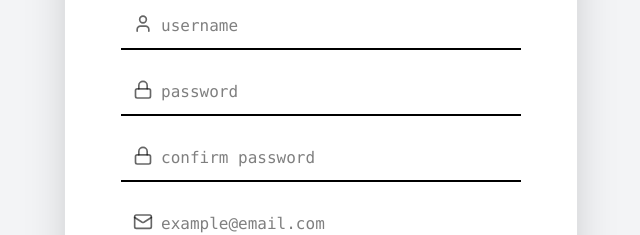
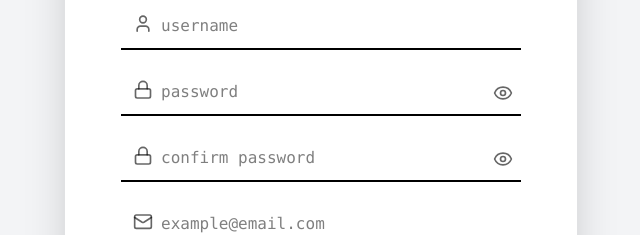
Before and after one commit to RiverFlow96/FullStack-TodoList, a React (Vite) app in the folder frontend/: page /auth/register in a window 1280 px wide. Shown: the part 295-530 px from the top of the page, without its empty margins (319-959 px from the left). Built offline with nearby package versions, Linux system fonts and the light colour scheme; no server answers.

Commit message:
feat(layout): add password visibility toggle and forgot password link

```diff
--- a/frontend/src/layouts/LoginLayout.jsx
+++ b/frontend/src/layouts/LoginLayout.jsx
@@ -1,5 +1,5 @@
 import { Link, useNavigate } from "react-router-dom"
-import { User, Lock } from "lucide-react"
+import { User, Lock, Eye, EyeOff } from "lucide-react"
 import { zodResolver } from "@hookform/resolvers/zod";
 import { loginSchema } from "../utils/schema";
 import { useForm } from "react-hook-form";
@@ -12,6 +12,7 @@ export default function LoginLayout() {
     const navigate = useNavigate()
     const { login, isLoggedIn } = useAuthStore()
     const [loading, setLoading] = useState(false)
+    const [showPassword, setShowPassword] = useState(false)
 
     useEffect(() => {
         if (isLoggedIn) {
@@ -51,9 +52,22 @@ export default function LoginLayout() {
                 {/* Password - Input */}
                 <div className="flex flex-row my-4 sm:my-5 min-w-full relative">
                     <Lock className="absolute left-3 top-1/2 -translate-y-2/3 h-5 w-5 text-black/60" />
-                    <input {...register("password")} className="border-b-2 w-full pl-10 pr-4 py-2.5 text-sm sm:text-base outline-none focus:border-violet-600 transition-colors" type="password" placeholder="password" />
+                    <input {...register("password")} className="border-b-2 w-full pl-10 pr-12 py-2.5 text-sm sm:text-base outline-none focus:border-violet-600 transition-colors" type={showPassword ? "text" : "password"} placeholder="password" />
+                    <button
+                        type="button"
+                        onClick={() => setShowPassword((prev) => !prev)}
+                        className="absolute right-2 top-1/2 -translate-y-1/2 text-black/60 hover:text-black"
+                        aria-label={showPassword ? "Ocultar contraseña" : "Mostrar contraseña"}
+                    >
+                        {showPassword ? <EyeOff className="h-5 w-5" /> : <Eye className="h-5 w-5" />}
+                    </button>
                 </div>
                 {errors.password && <span className="text-red-500 text-sm">{errors.password?.message}</span>}
+                <div className="w-full text-right -mt-2 mb-2">
+                    <Link to={'/auth/forgot-password'} className="text-violet-700 text-sm underline underline-offset-2 hover:text-violet-600">
+                        ¿Olvidaste tu contraseña?
+                    </Link>
+                </div>
                 <button
                     type="submit"
                     disabled={loading}
--- a/frontend/src/layouts/RegisterLayout.jsx
+++ b/frontend/src/layouts/RegisterLayout.jsx
@@ -1,5 +1,5 @@
 import { Link } from "react-router-dom"
-import { User, Lock, Mail } from "lucide-react"
+import { User, Lock, Mail, Eye, EyeOff } from "lucide-react"
 import { toast } from "react-hot-toast";
 import { useForm } from "react-hook-form";
 import { zodResolver } from "@hookform/resolvers/zod";
@@ -14,6 +14,8 @@ export default function RegisterLayout() {
     const { registerUser, isLoggedIn } = useAuthStore()
     const navigate = useNavigate()
     const [loading, setLoading] = useState(false)
+    const [showPassword, setShowPassword] = useState(false)
+    const [showConfirmPassword, setShowConfirmPassword] = useState(false)
 
     useEffect(() => {
         if (isLoggedIn) {
@@ -64,14 +66,30 @@ export default function RegisterLayout() {
                 {/* Password - Input */}
                 <div className="flex flex-row my-4 sm:my-5 min-w-full relative">
                     <Lock className="absolute left-3 top-1/2 -translate-y-2/3 h-5 w-5 text-black/60" />
-                    <input {...register("password")} className="border-b-2 w-full pl-10 pr-4 py-2.5 text-sm sm:text-base outline-none focus:border-violet-600 transition-colors" type="password" placeholder="password" />
+                    <input {...register("password")} className="border-b-2 w-full pl-10 pr-12 py-2.5 text-sm sm:text-base outline-none focus:border-violet-600 transition-colors" type={showPassword ? "text" : "password"} placeholder="password" />
+                    <button
+                        type="button"
+                        onClick={() => setShowPassword((prev) => !prev)}
+                        className="absolute right-2 top-1/2 -translate-y-1/2 text-black/60 hover:text-black"
+                        aria-label={showPassword ? "Ocultar contraseña" : "Mostrar contraseña"}
+                    >
+                        {showPassword ? <EyeOff className="h-5 w-5" /> : <Eye className="h-5 w-5" />}
+                    </button>
                 </div>
                 {errors.password && <span className="text-red-500 text-sm">{errors.password?.message}</span>}
 
                 {/* Confirm Password - Input*/}
                 <div className="flex flex-row my-4 sm:my-5 min-w-full relative">
                     <Lock className="absolute left-3 top-1/2 -translate-y-2/3 h-5 w-5 text-black/60" />
-                    <input {...register("confirmPassword")} className="border-b-2 w-full pl-10 pr-4 py-2.5 text-sm sm:text-base outline-none focus:border-violet-600 transition-colors" type="password" placeholder="confirm password" />
+                    <input {...register("confirmPassword")} className="border-b-2 w-full pl-10 pr-12 py-2.5 text-sm sm:text-base outline-none focus:border-violet-600 transition-colors" type={showConfirmPassword ? "text" : "password"} placeholder="confirm password" />
+                    <button
+                        type="button"
+                        onClick={() => setShowConfirmPassword((prev) => !prev)}
+                        className="absolute right-2 top-1/2 -translate-y-1/2 text-black/60 hover:text-black"
+                        aria-label={showConfirmPassword ? "Ocultar confirmación de contraseña" : "Mostrar confirmación de contraseña"}
+                    >
+                        {showConfirmPassword ? <EyeOff className="h-5 w-5" /> : <Eye className="h-5 w-5" />}
+                    </button>
                 </div>
                 {errors.confirmPassword && <span className="text-red-500 text-sm">{errors.confirmPassword?.message}</span>}
 
```
